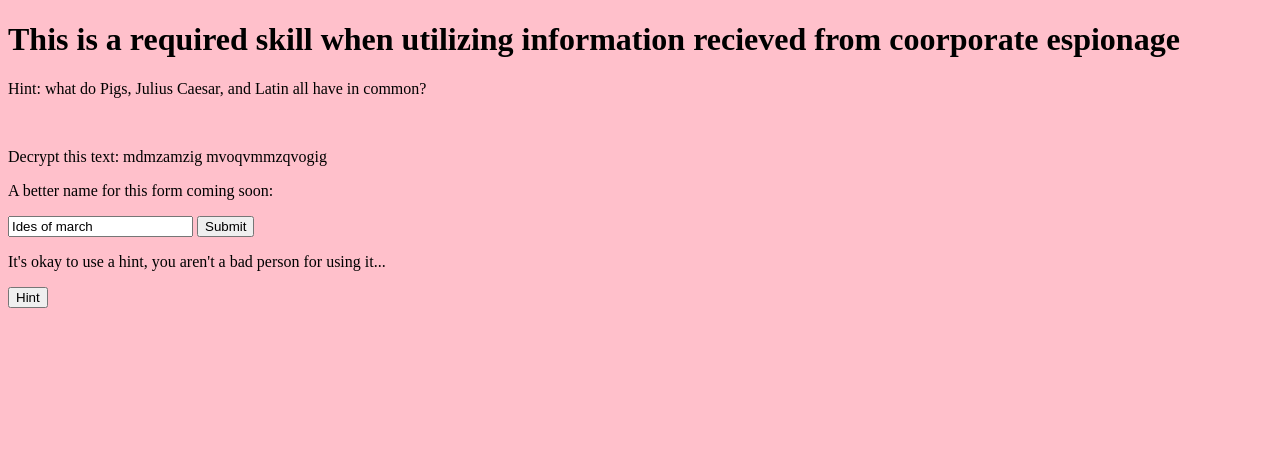
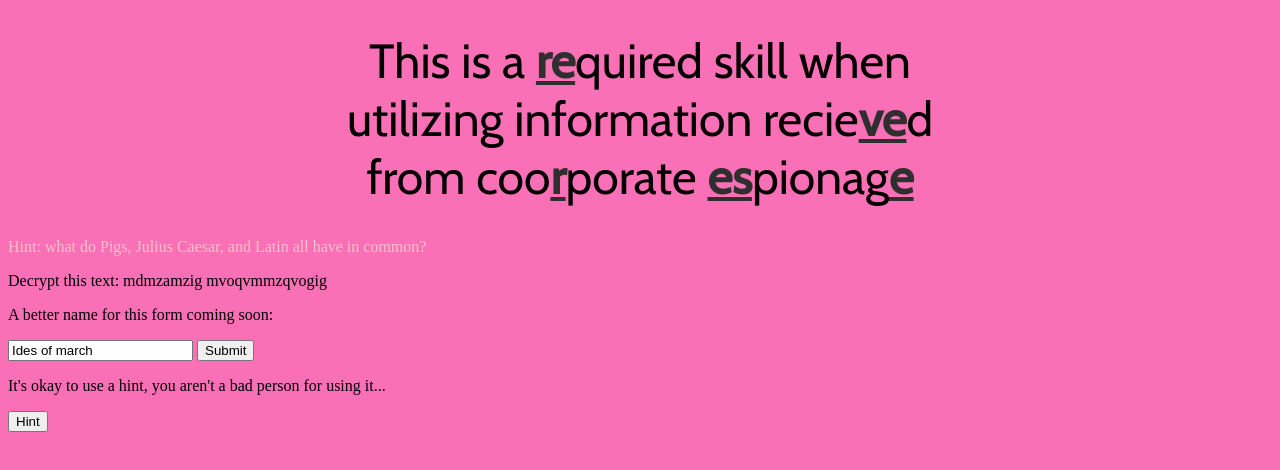
Before and after one commit to DrSlowpokePhd/Scavenger-Hunt, a plain HTML site: page index.html in a window 1280 px wide. Both pictures are taken after a click on the button "Hint". Drawn offline with nearby package versions, Linux system fonts and the light colour scheme.

Commit message:
Changed background color and question font. Also fixed issue where hint button would not hide the hint if the hint was already activated.

```diff
--- a/index.html
+++ b/index.html
@@ -3,18 +3,31 @@
     <head>
         <title>Scavenger Hunt</title>
         <style>
+			@import url('https://fonts.googleapis.com/css?family=Cabin');
 			body{
-				background-color: pink;
+				background-color: #f970b6;
 			}
         	p#clue{
-        		color: pink;
+        		color: #f970b6;
         	}
+			h1#question{
+				text-align: center;
+				font-size: 300%;
+				font-family: Cabin, sans-serif, serif;
+				font-weight: lighter;
+				/*padding-left: px;*/
+			}
+			strong#boldNbrash{
+				/*More like belongs in the trash*/
+				color: #302f2f;
+				text-decoration: underline;
+			}
         </style>
     </head>
 
     <body>
-        <h1>This is a required skill when utilizing information recieved from coorporate espionage</h1>
-		<p id="clue">Hint: what do Pigs, Julius Caesar, and Latin all have in common?</p><br>
+        <h1 id="question">This is a <strong id='boldNbrash' id='boldNbrash'>re</strong id='boldNbrash'>quired skill when<br>utilizing information recie<strong id='boldNbrash'>ve</strong id='boldNbrash'>d<br> from coo<strong id='boldNbrash'>r</strong id='boldNbrash'>porate <strong id='boldNbrash'>es</strong id='boldNbrash'>pionag<strong id='boldNbrash'>e</strong id='boldNbrash'></h1>
+		<p id="clue">Hint: what do Pigs, Julius Caesar, and Latin all have in common?</p>
 		<p>Decrypt this text: mdmzamzig mvoqvmmzqvogig </p>
         <form id="anwser" name="Submit" onsubmit="MyFunction()">
             <p>A better name for this form coming soon:</p>
@@ -22,7 +35,7 @@
 			<button type="button" name="Submit" onclick="document.getElementById('anwser').submit()">Submit</button>
             <p>It's okay to use a hint, you aren't a bad person for using it...</p>
         </form>
-		<button type="button" onclick="document.getElementById('clue').style.color = 'black'"> Hint </button>
+		<button type="button" onclick="RevealHint()"> Hint </button>
 		<script>
 		function MyFunction() {
     		var x = document.forms["Submit"]["Gucci Gang"].value;
@@ -32,6 +45,13 @@
 				alert("git gud scrub lol");
 			}
 		}
+		function RevealHint() {
+			if (document.getElementById('clue').style.color == 'pink') {
+				document.getElementById('clue').style.color = 'black';
+			} else {
+				document.getElementById('clue').style.color = 'pink';
+			}
+		}
 		</script>
 
     </body>
```
